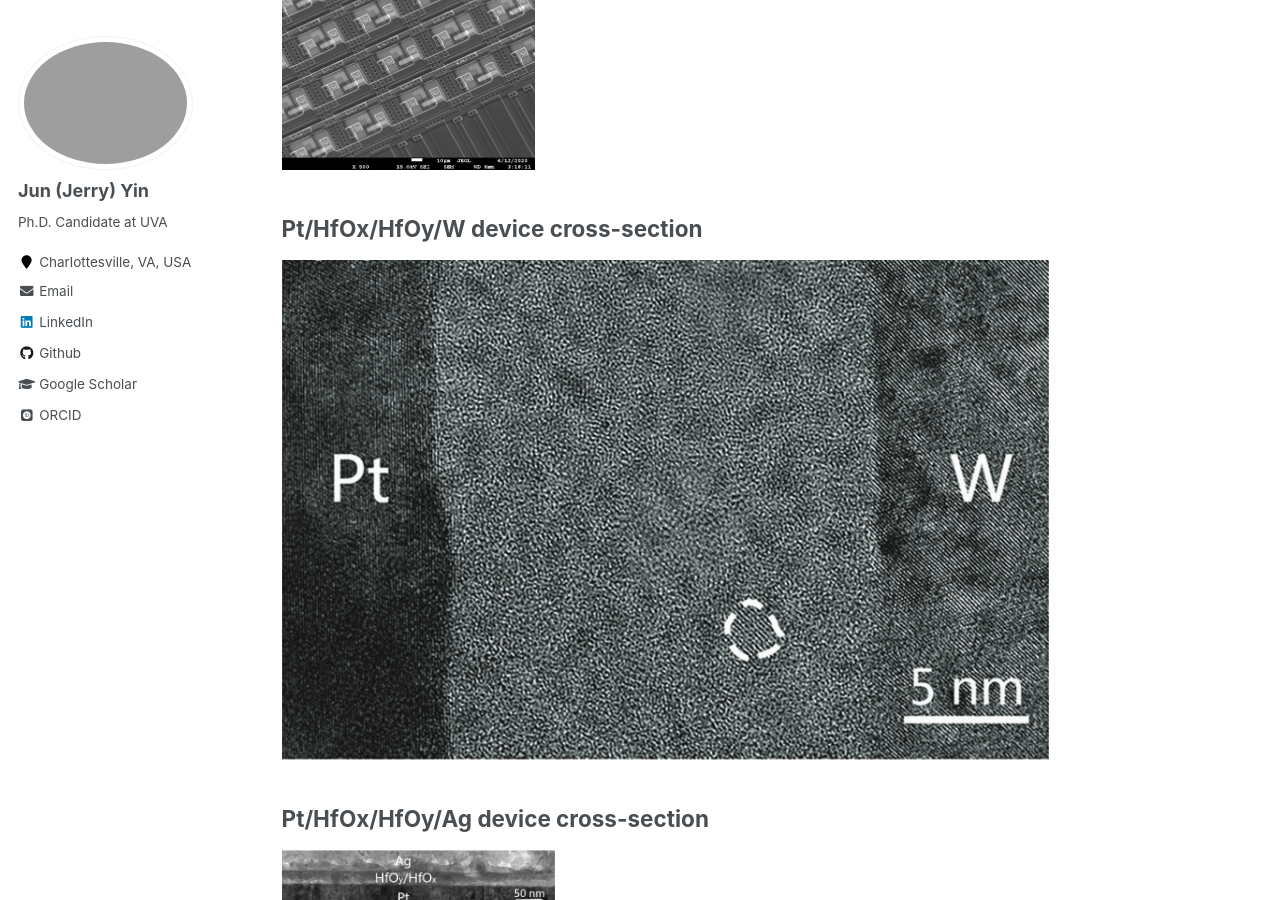
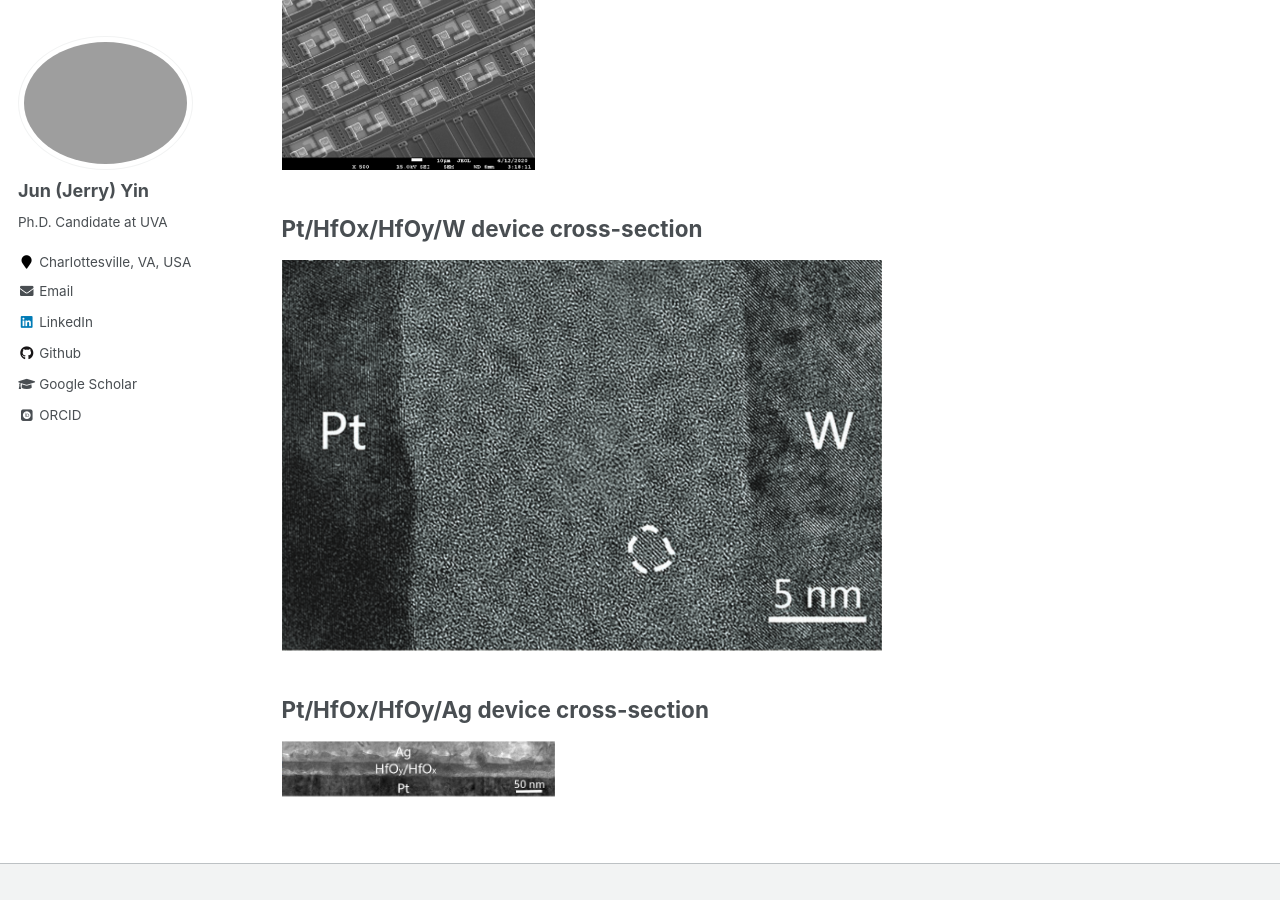
Before and after one commit to AyaseErii/junjerryyin, a Jekyll site: the page built from _pages/chip gallery.md, in a window 1280 px wide and 900 px high, scrolled down 1938 px. Built offline with Jekyll 4.4.1, drawn with Linux system fonts in a browser that asks for light colours; some web fonts are replaced.

Commit message:
Update chip gallery.md

```diff
--- a/_pages/chip gallery.md
+++ b/_pages/chip gallery.md
@@ -36,7 +36,7 @@ The chips were successfully made in the clean room 🎉🎉🎉!
 <img src="../images/1T1R.png">
 
 ## Pt/HfOx/HfOy/W device cross-section
-<img src="../images/PtHfOW.png">
+<img src="../images/PtHfOW.png" width="600" height="400">
 
 ## Pt/HfOx/HfOy/Ag device cross-section
 <img src="../images/AgHfOPt.png">
```
